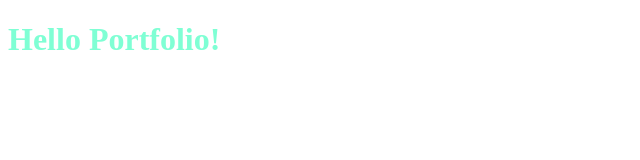
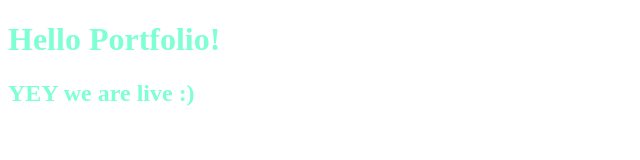
Before and after one commit to moinul-islam/portfolio, a plain HTML site: page index.html in a window 1280 px wide. Shown: the whole page, without its empty margins (0-640 px from the left). Drawn offline with Linux system fonts and the light colour scheme.

Commit message:
one more line added in index file

```diff
--- a/index.html
+++ b/index.html
@@ -17,6 +17,7 @@
 <body>
 
     <h1>Hello Portfolio!</h1>
+    <h2>YEY we are live :)</h2>
 
 
     <!-- internal javascript -->
```
